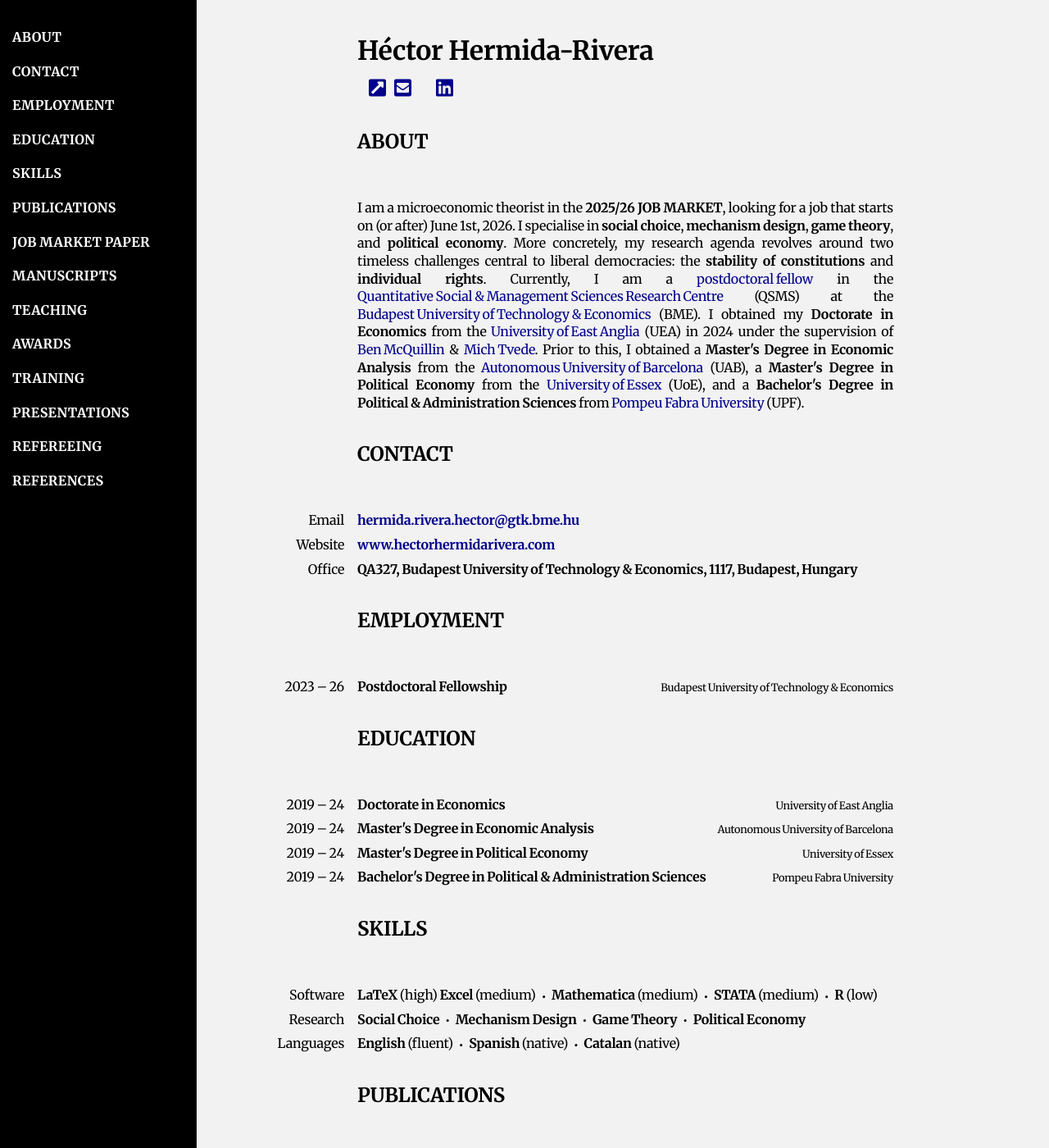
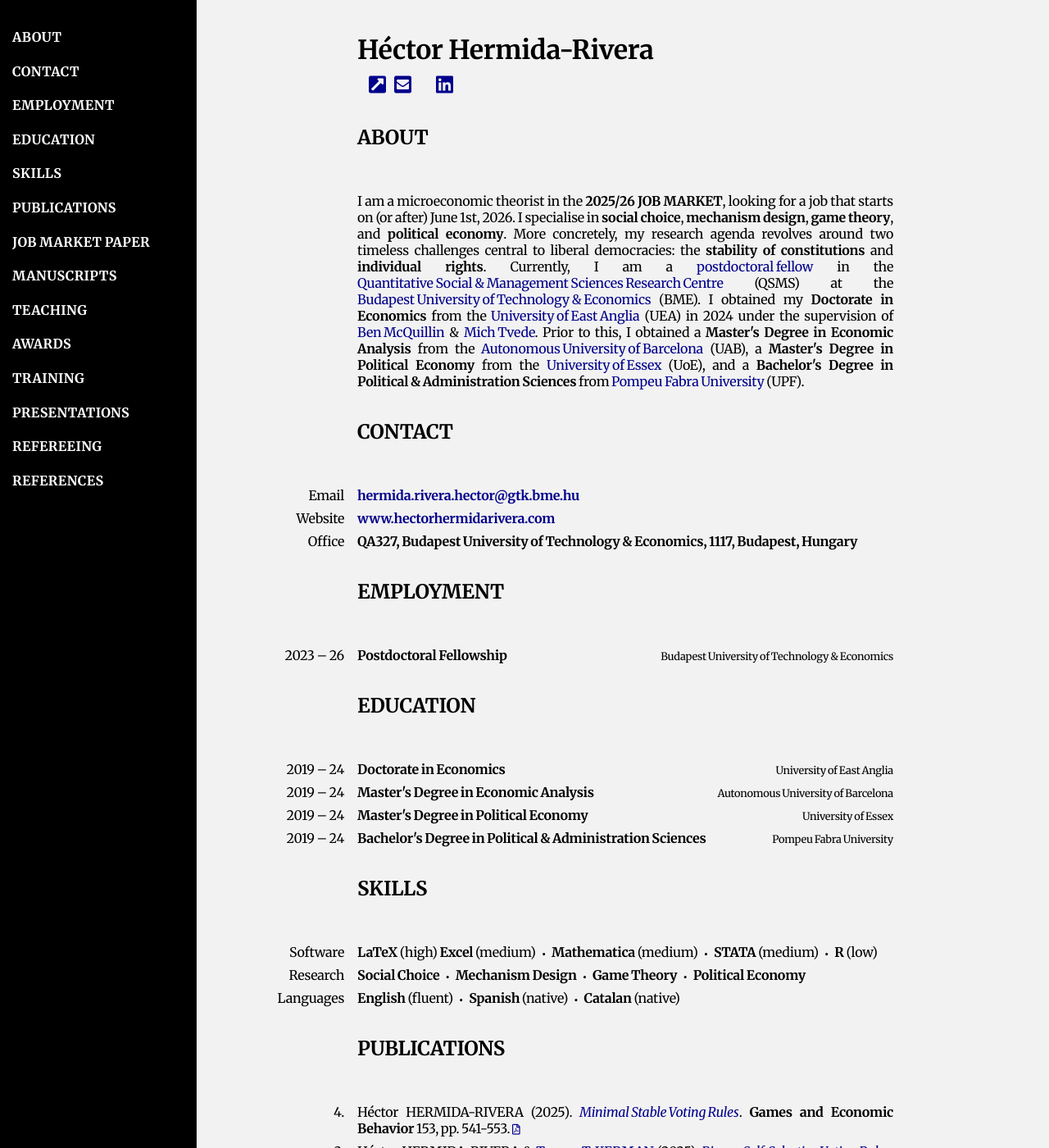
Before and after one commit to HectorHermidaRivera/hectorhermidarivera.github.io, a Jekyll site: the page built from index.md, in a window 1280 px wide and 1400 px high. Shown: the whole window at 82% size. Built offline with Jekyll 4.4.1, drawn with Linux system fonts in a browser that asks for light colours; a style sheet for code colours, icons or effects is not loaded.

Commit message:
Update style.css

```diff
--- a/assets/css/style.css
+++ b/assets/css/style.css
@@ -329,7 +329,6 @@ body {
   font-stretch: 95%;          /* horizontally compress font */
   letter-spacing: -0.015em;   /* tighten space between letters */
   word-spacing: -0.05em;      /* tighten space between words */
-  line-height: 1.35;          /* keep readability reasonable */
   font-feature-settings: "kern" 1, "liga" 1, "clig" 1, "calt" 1; /* advanced typography */
   text-rendering: optimizeLegibility;
 }
```
